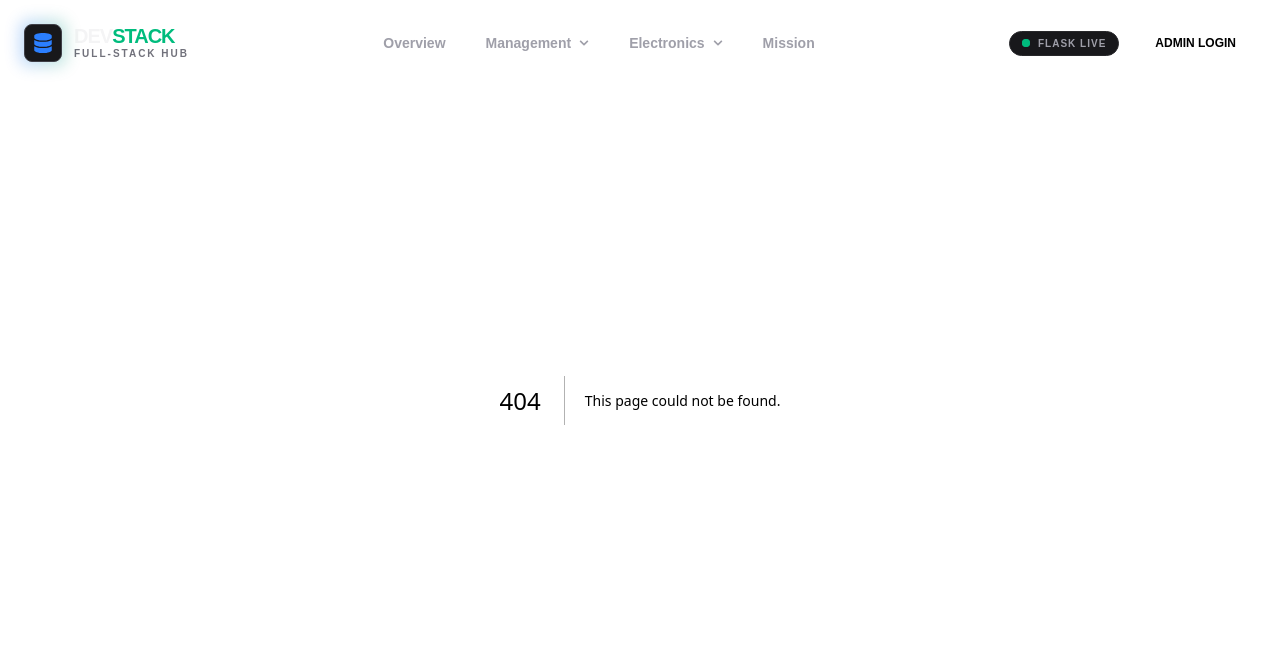
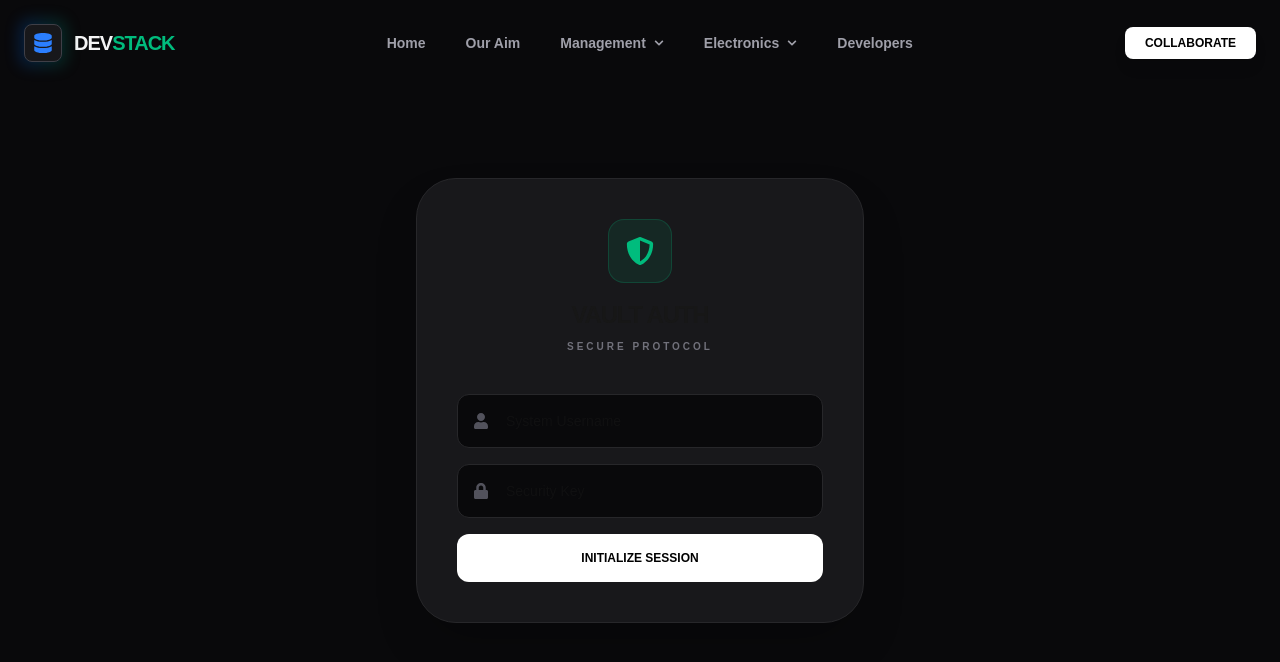
Before and after one commit to JaswanthVB/dev-stack, a Next.js app: page /admin in a window 1280 px wide. Before the commit this address had no page. Shown: the top 662 px of the page. Built offline with nearby package versions, Linux system fonts and the light colour scheme.

Commit message:
After changing main content

```diff
--- /dev/null
+++ b/app/admin/page.tsx
@@ -0,0 +1,88 @@
+'use client';
+
+import { useState } from 'react';
+import { FaShieldAlt, FaUser, FaLock, FaCircleNotch } from 'react-icons/fa';
+import { useRouter } from 'next/navigation';
+
+export default function AdminLogin() {
+  const [username, setUsername] = useState('');
+  const [password, setPassword] = useState('');
+  const [loading, setLoading] = useState(false);
+  const [error, setError] = useState('');
+  const router = useRouter();
+
+  const handleLogin = async (e: React.FormEvent) => {
+    e.preventDefault();
+    setLoading(true);
+    setError('');
+
+    try {
+      const response = await fetch('http://localhost:5000/api/login', {
+        method: 'POST',
+        headers: { 'Content-Type': 'application/json' },
+        body: JSON.stringify({ username, password }),
+      });
+
+      const data = await response.json();
+
+      if (response.ok) {
+        localStorage.setItem('adminToken', data.token); // Store the JWT
+        router.push('/management'); // Direct to management hub
+      } else {
+        setError(data.message || 'Login Failed');
+      }
+    } catch (err) {
+      setError('Backend server is offline');
+    } finally {
+      setLoading(false);
+    }
+  };
+
+  return (
+    <main className="min-h-screen bg-zinc-950 flex items-center justify-center p-6">
+      <div className="w-full max-w-md bg-zinc-900 border border-zinc-800 p-10 rounded-[2.5rem] shadow-2xl">
+
+        <div className="text-center mb-10">
+          <div className="w-16 h-16 bg-emerald-500/10 text-emerald-500 rounded-2xl flex items-center justify-center mx-auto mb-4 border border-emerald-500/20">
+            <FaShieldAlt size={28} />
+          </div>
+          <h1 className="text-2xl font-black uppercase tracking-tighter">Vault Auth</h1>
+          <p className="text-zinc-500 text-[10px] font-bold tracking-[0.3em] uppercase mt-2 text-emerald-500">Secure Protocol</p>
+        </div>
+
+        <form onSubmit={handleLogin} className="space-y-4">
+          <div className="relative group">
+            <FaUser className="absolute left-4 top-1/2 -translate-y-1/2 text-zinc-600 group-focus-within:text-emerald-500 transition-colors" />
+            <input
+              required
+              type="text"
+              placeholder="System Username"
+              className="w-full bg-zinc-950 border border-zinc-800 rounded-xl py-4 pl-12 pr-4 focus:outline-none focus:border-emerald-500/50 transition-all text-sm"
+              onChange={(e) => setUsername(e.target.value)}
+            />
+          </div>
+
+          <div className="relative group">
+            <FaLock className="absolute left-4 top-1/2 -translate-y-1/2 text-zinc-600 group-focus-within:text-emerald-500 transition-colors" />
+            <input
+              required
+              type="password"
+              placeholder="Security Key"
+              className="w-full bg-zinc-950 border border-zinc-800 rounded-xl py-4 pl-12 pr-4 focus:outline-none focus:border-emerald-500/50 transition-all text-sm"
+              onChange={(e) => setPassword(e.target.value)}
+            />
+          </div>
+
+          {error && <p className="text-rose-500 text-xs font-bold text-center animate-pulse">{error}</p>}
+
+          <button
+            disabled={loading}
+            className="w-full bg-white text-black py-4 rounded-xl font-black uppercase text-xs hover:bg-emerald-500 hover:text-white transition-all flex items-center justify-center gap-2"
+          >
+            {loading ? <FaCircleNotch className="animate-spin" /> : 'Initialize Session'}
+          </button>
+        </form>
+      </div>
+    </main>
+  );
+}
--- a/app/components/Navbar.tsx
+++ b/app/components/Navbar.tsx
@@ -3,28 +3,29 @@
 import { useState, useEffect, useRef } from 'react';
 import Link from 'next/link';
 import {
-  FaChevronDown,
-  FaDatabase,
-  FaMicrochip,
-  FaHospital,
-  FaUtensils,
-  FaSchool,
-  FaCode,
-  FaServer,
-  FaCogs
+  FaChevronDown, FaDatabase, FaMicrochip, FaHospital,
+  FaUtensils, FaSchool, FaCode, FaServer, FaCogs,
+  FaUserShield, FaSignOutAlt
 } from 'react-icons/fa';
 
 export default function Navbar() {
   const [activeDropdown, setActiveDropdown] = useState<string | null>(null);
   const [scrolled, setScrolled] = useState(false);
+  const [isLoggedIn, setIsLoggedIn] = useState<boolean | null>(null);
   const navRef = useRef<HTMLDivElement>(null);
 
   useEffect(() => {
     const handleScroll = () => setScrolled(window.scrollY > 20);
     window.addEventListener('scroll', handleScroll);
+
+    // Check if admin is logged in
+    const token = localStorage.getItem('adminToken');
+    setIsLoggedIn(!!token);
+
     return () => window.removeEventListener('scroll', handleScroll);
   }, []);
 
+  // Close dropdown on outside click
   useEffect(() => {
     const handleClickOutside = (event: MouseEvent) => {
       if (navRef.current && !navRef.current.contains(event.target as Node)) {
@@ -34,6 +35,12 @@ export default function Navbar() {
     document.addEventListener('mousedown', handleClickOutside);
     return () => document.removeEventListener('mousedown', handleClickOutside);
   }, []);
+
+  const handleLogout = () => {
+    localStorage.removeItem('adminToken');
+    setIsLoggedIn(false);
+    window.location.href = '/';
+  };
 
   const managementSystems = [
     { name: 'School Portal', href: '/web/school', icon: <FaSchool className="text-blue-400" /> },
@@ -62,21 +69,19 @@ export default function Navbar() {
         <Link href="/" className="group flex items-center gap-3">
           <div className="relative">
             <div className="absolute -inset-1 bg-gradient-to-r from-blue-600 to-emerald-600 rounded-lg blur opacity-25 group-hover:opacity-100 transition duration-1000"></div>
-            <div className="relative bg-zinc-900 p-2 rounded-lg border border-zinc-700 group-hover:border-zinc-500 transition-all">
-              <FaDatabase size={20} className="text-blue-500 group-hover:text-emerald-500 transition-colors" />
+            <div className="relative bg-zinc-900 p-2 rounded-lg border border-zinc-700">
+              <FaDatabase size={20} className="text-blue-500" />
             </div>
           </div>
-          <div className="flex flex-col">
-            <span className="text-zinc-100 font-black text-xl tracking-tighter leading-none uppercase">
+          <span className="text-zinc-100 font-black text-xl uppercase tracking-tighter">
             Dev<span className="text-emerald-500">Stack</span>
           </span>
-            <span className="text-[10px] text-zinc-500 font-bold tracking-[0.2em] uppercase">Full-Stack Hub</span>
-          </div>
         </Link>
 
-        {/* Navigation */}
+        {/* Navigation - THE MISSION, MANAGEMENT, ELECTRONICS LINKS */}
         <div className="hidden lg:flex items-center gap-2">
-          <NavLink href="/" label="Overview" />
+          <NavLink href="/" label="Home" />
+          <NavLink href="/mission" label="Our Aim" />
 
           <NavDropdown
             label="Management"
@@ -96,28 +101,37 @@ export default function Navbar() {
             footerHref="/electronics"
           />
 
-          <NavLink href="/mission" label="Mission" />
+          <NavLink href="/teams" label="Developers" />
         </div>
 
-        {/* Right Side UI */}
+        {/* Right Side UI: Account Toggle */}
         <div className="flex items-center gap-4">
-          <div className="hidden sm:flex items-center gap-2 px-3 py-1 bg-zinc-900 border border-zinc-800 rounded-full">
-            <span className="relative flex h-2 w-2">
-              <span className="animate-ping absolute inline-flex h-full w-full rounded-full bg-emerald-400 opacity-75"></span>
-              <span className="relative inline-flex rounded-full h-2 w-2 bg-emerald-500"></span>
-            </span>
-            <span className="text-[10px] font-bold text-zinc-400 uppercase tracking-widest">Flask Live</span>
+          {isLoggedIn === null ? (
+            <div className="w-10 h-10 bg-zinc-900 rounded-xl animate-pulse" />
+          ) : isLoggedIn ? (
+            <div className="flex items-center gap-3 pl-4 border-l border-zinc-800">
+              <div className="flex flex-col items-end hidden md:flex">
+                <span className="text-[10px] font-black text-white uppercase tracking-tighter">Master Admin</span>
+                <button onClick={handleLogout} className="text-[9px] text-rose-500 font-bold uppercase hover:underline">Sign Out</button>
               </div>
-
-          <button className="bg-white text-black px-5 py-2 rounded-lg text-xs font-black uppercase hover:bg-emerald-500 hover:text-white transition-all transform active:scale-95 shadow-lg shadow-white/5">
-            Admin Login
+              <div className="w-10 h-10 rounded-xl bg-zinc-900 border border-zinc-700 flex items-center justify-center text-emerald-500">
+                <FaUserShield size={18} />
+              </div>
+            </div>
+          ) : (
+            <Link href="/admin">
+              <button className="bg-white text-black px-5 py-2 rounded-lg text-xs font-black uppercase hover:bg-emerald-500 hover:text-white transition-all transform active:scale-95 shadow-lg">
+                Collaborate
               </button>
+            </Link>
+          )}
         </div>
       </div>
     </nav>
   );
 }
 
+// Sub-components
 function NavLink({ href, label }: { href: string, label: string }) {
   return (
     <Link href={href} className="px-4 py-2 text-zinc-400 hover:text-zinc-100 text-sm font-semibold transition-colors">
@@ -126,7 +140,6 @@ function NavLink({ href, label }: { href: string, label: string }) {
   );
 }
 
-// Fixed Dropdown with dynamic footer
 function NavDropdown({ label, isOpen, onClick, items, footerLabel, footerHref }: any) {
   return (
     <div className="relative">
@@ -141,23 +154,16 @@ function NavDropdown({ label, isOpen, onClick, items, footerLabel, footerHref }:
       </button>
 
       {isOpen && (
-        <div className="absolute top-[calc(100%+15px)] left-0 md:right-0 w-72 bg-zinc-900/95 backdrop-blur-2xl border border-zinc-800 rounded-2xl shadow-[0_20px_50px_rgba(0,0,0,0.5)] p-2 animate-in fade-in slide-in-from-top-4 duration-300">
-          <div className="grid gap-1">
+        <div className="absolute top-[calc(100%+15px)] right-0 w-72 bg-zinc-900 border border-zinc-800 rounded-2xl p-2 shadow-2xl">
           {items.map((item: any) => (
             <Link key={item.name} href={item.href} className="flex items-center gap-4 p-3 rounded-xl hover:bg-zinc-800 group transition-all">
-                <div className="bg-zinc-950 p-2 rounded-lg group-hover:scale-110 transition-transform shadow-inner">
-                  {item.icon}
-                </div>
+              <div className="bg-zinc-950 p-2 rounded-lg">{item.icon}</div>
               <span className="text-sm font-medium text-zinc-300 group-hover:text-white">{item.name}</span>
             </Link>
           ))}
-          </div>
-          <div className="mt-2 p-2 border-t border-zinc-800/50">
-            <Link
-              href={footerHref}
-              className="flex items-center justify-center gap-2 text-[10px] font-bold text-zinc-500 hover:text-emerald-500 uppercase tracking-widest transition-colors py-1"
-            >
-              <FaCode size={12}/> {footerLabel}
+          <div className="mt-2 p-2 border-t border-zinc-800/50 text-center">
+            <Link href={footerHref} className="text-[10px] font-bold text-zinc-500 hover:text-emerald-500 uppercase tracking-widest">
+              {footerLabel}
             </Link>
           </div>
         </div>
--- a/app/page.tsx
+++ b/app/page.tsx
@@ -23,14 +23,14 @@ export default function Home() {
         {/* HERO SECTION */}
         <section className="text-center mb-24">
           <div className="inline-block px-4 py-1.5 mb-6 rounded-full border border-emerald-500/30 bg-emerald-500/10 text-emerald-400 text-xs font-bold tracking-widest uppercase">
-            Powered by Flask & Postgres
+            Powered By DevBuilders
           </div>
           <h1 className="text-5xl md:text-7xl font-black tracking-tighter mb-6 bg-gradient-to-b from-white to-zinc-500 bg-clip-text text-transparent">
-            THE PROJECT VAULT
+            DEV STACK VAULT
           </h1>
           <p className="text-zinc-400 text-lg md:text-xl max-w-2xl mx-auto mb-10 leading-relaxed">
-            A centralized ecosystem housing professional management systems,
-            web architectures, and advanced electronics engineering.
+            We provide web applications and hardware solutions for the modern era
+            and also with maintenance and long-term support.
           </p>
           <div className="flex flex-wrap justify-center gap-4">
             <button className="px-8 py-4 bg-emerald-500 hover:bg-emerald-400 text-zinc-950 font-bold rounded-xl transition-all hover:scale-105 active:scale-95 shadow-[0_0_30px_rgba(16,185,129,0.2)]">
@@ -54,8 +54,7 @@ export default function Home() {
               <FaSchool className="text-blue-500" /> Web Management
             </h3>
             <p className="text-zinc-400 mb-6 max-w-md">
-              High-performance systems for Schools, Hospitals, and Restaurants
-              integrated with real-time database management.
+              Comprehensive management solutions for modern businesses here are some templates and demos for each field.
             </p>
             <Link href="/management" className="inline-flex items-center gap-2 text-blue-400 font-bold hover:gap-4 transition-all">
               Browse Software <FaArrowRight />
@@ -68,7 +67,7 @@ export default function Home() {
               <FaMicrochip className="text-emerald-500" /> Hardware
             </h3>
             <p className="text-zinc-400 mb-6">
-              Embedded systems and IoT solutions powered by custom circuits.
+              We provide circuit design and embedded systems solutions which can be solved through contact.
             </p>
             <Link href="/electronics" className="inline-flex items-center gap-2 text-emerald-400 font-bold hover:gap-4 transition-all">
               View Gear <FaArrowRight />
@@ -123,7 +122,7 @@ export default function Home() {
 
             {/* Social & Contact Grid */}
             <div className="grid grid-cols-2 gap-4">
-              <a href="https://github.com/yourusername" target="_blank" rel="noopener noreferrer" className="flex flex-col items-center justify-center p-6 rounded-2xl bg-zinc-900 border border-zinc-800 hover:border-white transition-all group">
+              <a href="https://github.com/jaswanthVB" target="_blank" rel="noopener noreferrer" className="flex flex-col items-center justify-center p-6 rounded-2xl bg-zinc-900 border border-zinc-800 hover:border-white transition-all group">
                 <FaGithub size={28} className="group-hover:scale-110 transition-transform" />
                 <span className="text-[10px] mt-2 font-bold uppercase text-zinc-500">Github</span>
               </a>
@@ -149,7 +148,7 @@ export default function Home() {
           <div className="mt-20 text-center">
             <p className="text-zinc-600 text-[10px] font-medium tracking-[0.2em] uppercase">
               © 2026 DevStack Vault • Built with Passion
-              This is built by Jaswanth Varma Bolisetty,Anvit            </p>
+                </p>
           </div>
         </section>
       </div>
```
Lines whose indentation alone changed are shown as unchanged.
